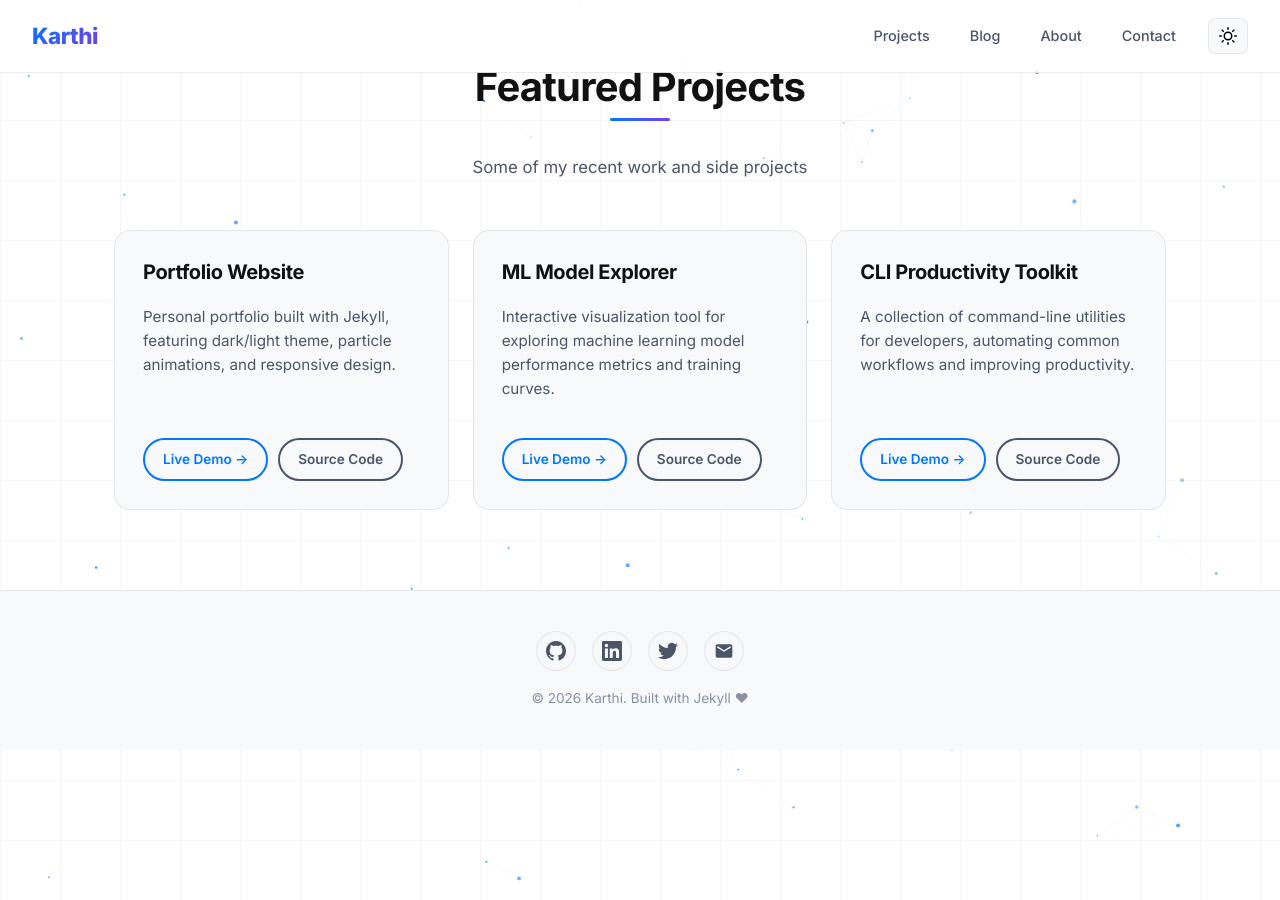
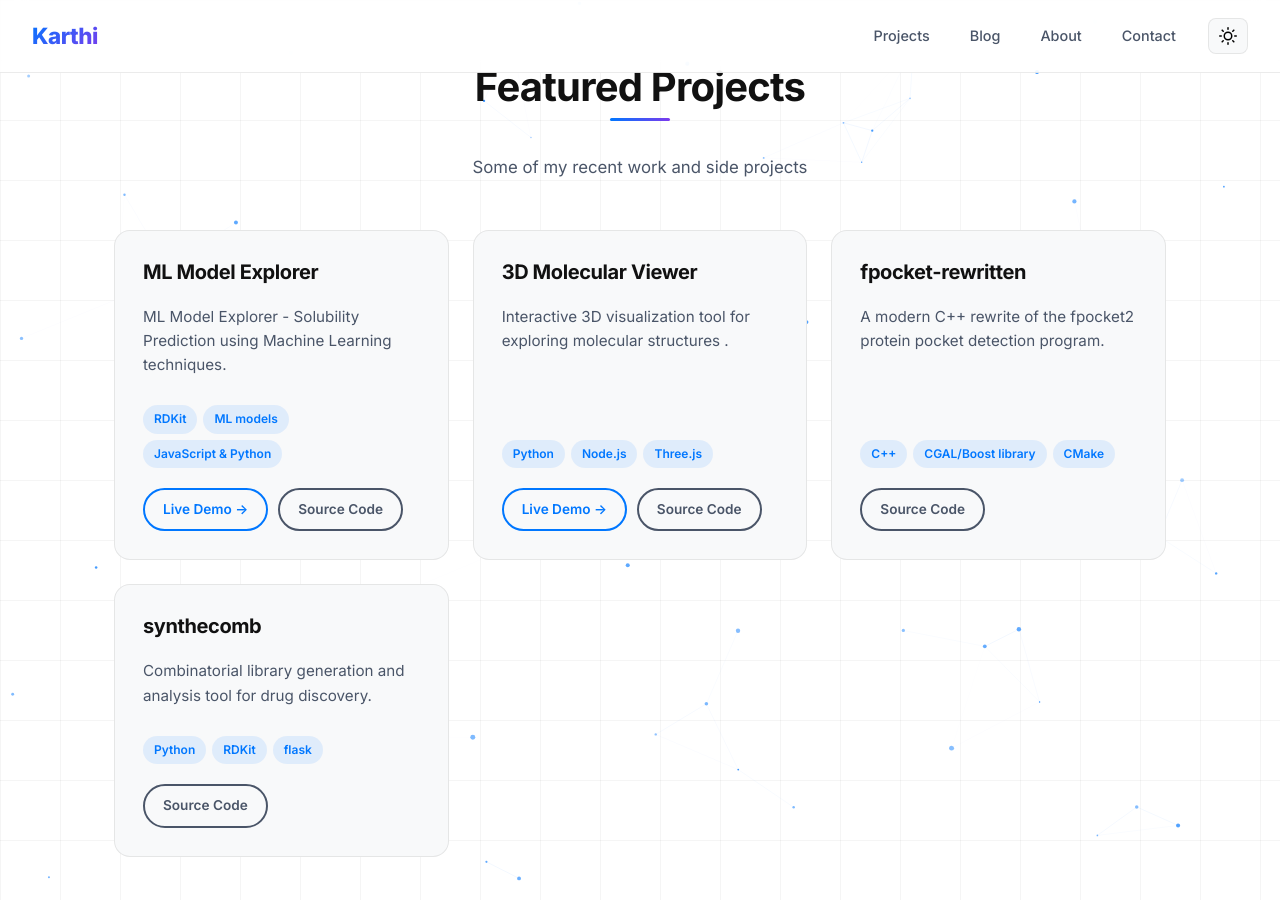
Before and after one commit to KarthigeyanN/KarthigeyanN.github.io, a Jekyll site: the page built from index.md, in a window 1280 px wide and 900 px high, scrolled down 829 px. Built offline with Jekyll 4.4.1, drawn with Linux system fonts in a browser that asks for light colours; before the commit the page ends 1579 px from its top, so only the background shows below that.

Commit message:
Update projects 002

```diff
--- a/_layouts/home.html
+++ b/_layouts/home.html
@@ -21,13 +21,22 @@ layout: default
   </div>
 
   <div class="grid">
-    {% for project in site.data.featured %}
+    {% for project in site.data.projects %}
     <div class="card">
       <h3>{{ project.name }}</h3>
-      <p>{{ project.desc }}</p>
+      <p>{{ project.description }}</p>
+      <div class="card-tags">
+        {% for tool in project.tools %}
+        <span class="tag">{{ tool }}</span>
+        {% endfor %}
+      </div>
       <div class="card-links">
-        <a href="{{ project.demo }}" class="btn btn-sm">Live Demo &rarr;</a>
-        <a href="{{ project.repo }}" class="btn btn-sm btn-outline">Source Code</a>
+        {% if project.demo_url and project.demo_url != "#" %}
+        <a href="{{ project.demo_url }}" class="btn btn-sm">Live Demo &rarr;</a>
+        {% endif %}
+        {% if project.source_url and project.source_url != "#" %}
+        <a href="{{ project.source_url }}" class="btn btn-sm btn-outline">Source Code</a>
+        {% endif %}
       </div>
     </div>
     {% endfor %}
--- a/index.md
+++ b/index.md
@@ -2,49 +2,3 @@
 layout: home
 title: "Home"
 ---
-
-<section class="hero">
-  <h1>Karthi</h1>
-  <p class="tagline">Engineer • Developer • Scientific Thinker</p>
-  <p class="subtitle">Building elegant solutions at the intersection of software engineering and scientific thinking. Passionate about clean code, machine learning, and open source.</p>
-
-  <div class="hero-buttons">
-    <a href="/projects" class="btn btn-primary">View Projects</a>
-    <a href="/about" class="btn">About Me</a>
-    <a href="/blog" class="btn btn-outline">Read Blog</a>
-  </div>
-</section>
-
-<section class="featured">
-  <div class="section-header">
-    <h2>Featured Projects</h2>
-    <p>Some of my recent work and side projects</p>
-  </div>
-
-  <div class="grid">
-    <div class="card">
-      <h3>Portfolio Website</h3>
-      <p>Personal portfolio built with Jekyll, featuring dark/light theme, particle animations, and responsive design.</p>
-      <div class="card-links">
-        <a href="https://kaarthi.github.io" class="btn btn-sm">Live Demo &rarr;</a>
-        <a href="https://github.com/kaarthi/PersonalWebsite" class="btn btn-sm btn-outline">Source Code</a>
-      </div>
-    </div>
-    <div class="card">
-      <h3>ML Model Explorer</h3>
-      <p>Interactive visualization tool for exploring machine learning model performance metrics and training curves.</p>
-      <div class="card-links">
-        <a href="#" class="btn btn-sm">Live Demo &rarr;</a>
-        <a href="#" class="btn btn-sm btn-outline">Source Code</a>
-      </div>
-    </div>
-    <div class="card">
-      <h3>CLI Productivity Toolkit</h3>
-      <p>A collection of command-line utilities for developers, automating common workflows and improving productivity.</p>
-      <div class="card-links">
-        <a href="#" class="btn btn-sm">Live Demo &rarr;</a>
-        <a href="#" class="btn btn-sm btn-outline">Source Code</a>
-      </div>
-    </div>
-  </div>
-</section>
```
Also changed, not shown: README.md.
